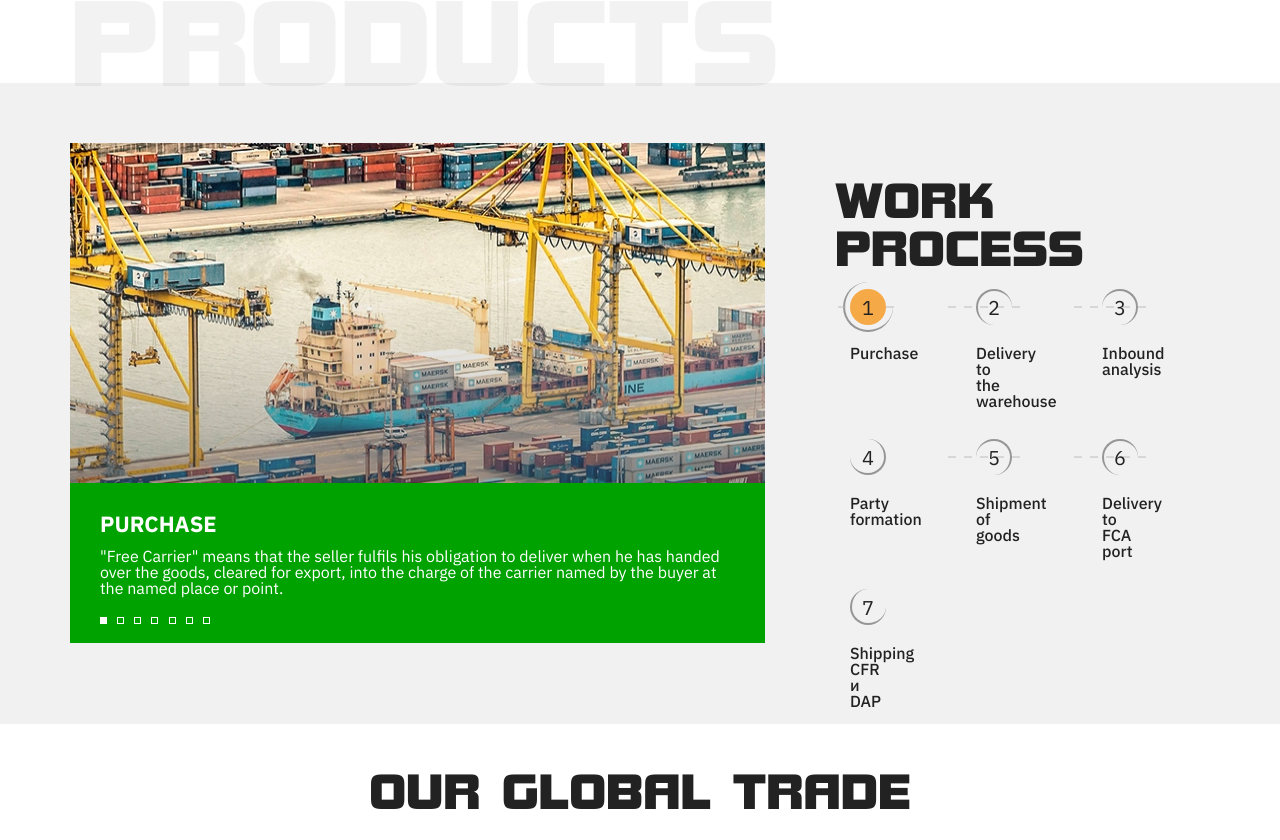
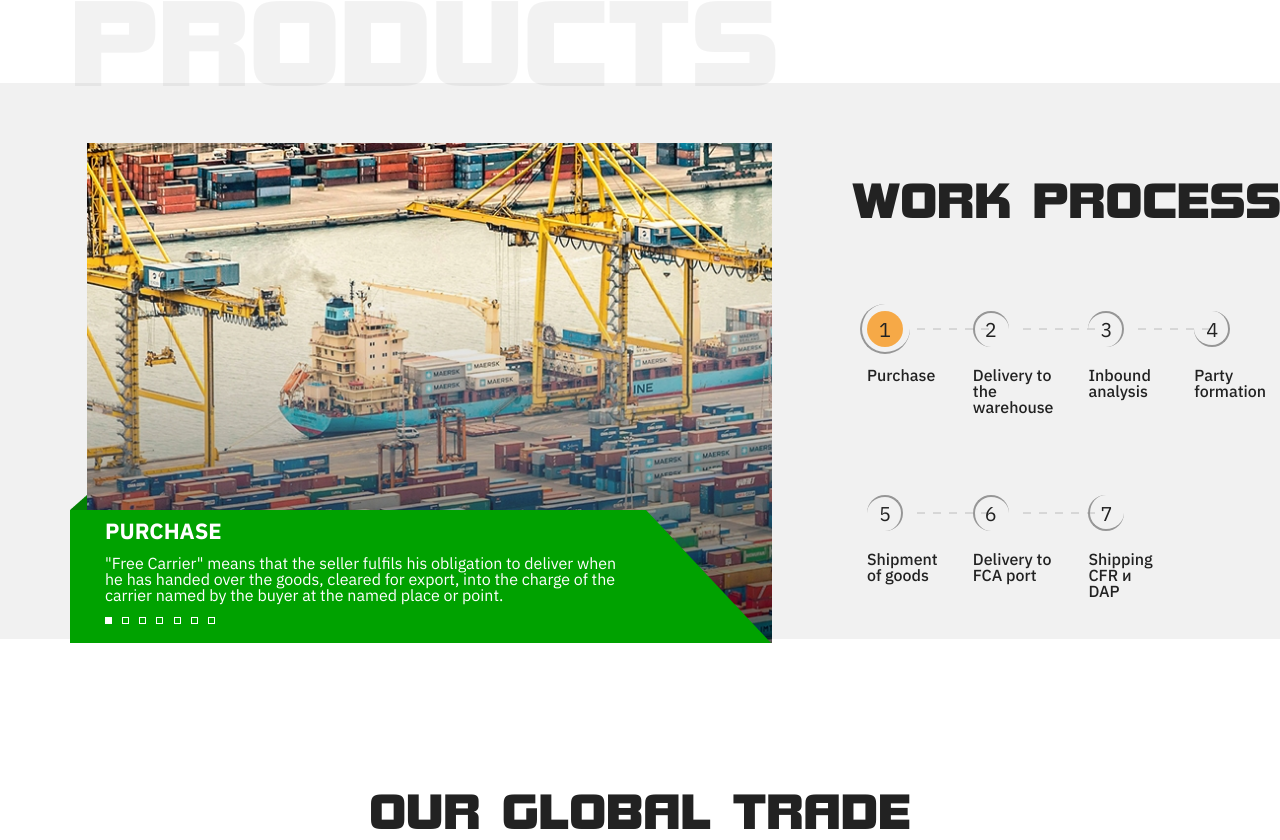
Before and after one commit to TkachAndrey/mobiOS, a website: page app/index.html in a window 1280 px wide. Shown: the part 1509-2349 px from the top of the page. Drawn offline with nearby package versions, Linux system fonts and the light colour scheme; files whose address does not match are found by name.

Commit message:
mobile slider

```diff
--- a/app/scss/_media.scss
+++ b/app/scss/_media.scss
@@ -243,6 +243,7 @@
   }
   .work{
     padding-bottom: 50px;
+    padding-top: 50px;
     &__process{
       display: none;
     }
@@ -266,6 +267,7 @@
       background-color: $greenList;
       padding: 13px;
       padding-bottom: 30px;
+      height: 148px;
       &::before{
         content: "";
       }
@@ -834,44 +836,9 @@
       }
     }
   }
-  // .work{
-  //   &__inner{
-  //     display: flex;
-  //     justify-content: space-between;
-  //   }
-  //   &__process{
-  //     display: block;
-  //   }
-  //   & .slider{
-  //     width: 512px;
-  //     & .slick-dots{
-  //       left: 30px;
-  //       bottom: 20px;
-  //     }
-  //   }
-  //   & .slick-track{
-  //       // width: 640px !important;
-  //       // transform: none !important;
-  //   }
-  //   & .slide__item{
-  //     height: 500px;
-  //     & img{
-  //       width: 100%;
-  //       height: 100%;
-  //     }
-  //   }
-  //   & .slide__description{
-  //     padding: 30px;
-  //     height: 160px;
-  //   }
-  //   & .slide__title{
-  //     font-size: 22px;
-  //   }
-  //   & .slide__text{
-  //     font-size: 16px;
-  //   }
-  // }
+
   .global{
+    padding-top: 150px;
     &__title{
       font-size: 48px;
       margin-bottom: 70px;
@@ -1172,15 +1139,85 @@
     &__process{
       padding-top: 35px;
       margin-left: 70px;
+      padding-bottom: 40px;
     }
     &__title{
       font-size: 48px;
+      margin-bottom: 70px;
     }
     &__steps{
+      & .slick-track{
+        & .slick-slide{
+          &.slick-current .work__steps-item .work__steps-digit{
+            background-color: $activeColor;
+          }
+          &.slick-current .work__steps-item .work__steps-circle{
+            width: 50px;
+            height: 50px;
+            margin-left: -7px;
+            margin-top: -7px;
+          }
+        }
+      }
       &-item{
+        outline: none;
+        position: relative;
         &::after{
-          // right: -20px;
-          // top: 5px;
+          content: url(../images/dotted-line.png);
+          position: absolute;
+          left: 50px;
+          top: 5px;
+        }
+        &_4{
+          &::after{
+            content: "";
+          }
+        }
+        &_7{
+          &::after{
+            content: "";
+          }
+        }
+      }
+      &-circle{
+        width: 36px;
+        height: 36px;
+        border: 2px solid $roundColor;
+        border-radius: 50%;
+        position: absolute;
+        top: 0;
+        left: 0;
+        right: 0;
+        bottom: 0;
+        background-color: transparent;
+        animation: spiner 1s linear infinite;
+        &_1{
+          border-top: 0;
+          border-right: 0;
+        }
+        &_2{
+          border-bottom: 0;
+          border-right: 0;
+        }
+        &_3{
+          border-bottom: 0;
+          border-left: 0;
+        }
+        &_4{
+          border-top: 0;
+          border-left: 0;
+        }
+        &_5{
+          border-bottom: 0;
+          border-left: 0;
+        }
+        &_6{
+          border-bottom: 0;
+          border-right: 0;
+        }
+        &_7{
+          border-top: 0;
+          border-right: 0;
         }
       }
       & .slick-track{
@@ -1188,122 +1225,82 @@
         &::before{
           display: none;
         }
-        // width: 640px !important;
-        // transform: none !important;
-        // display: grid;
-        grid-template-columns: 1fr 1fr 1fr;
-        // grid-template-rows: 1fr 1fr;
+        transform: none !important;
+        display: grid;
+        grid-template-columns: 1fr 1fr 1fr 1fr;
+        grid-row-gap: 65px;
         & .slick-slide{
-          // width: 135px !important;
-          padding: 15px;
-          // outline: none;
-          // cursor: pointer;
-          &:nth-of-type(1){
-            // grid-column: 1/2;
-            // grid-row: 1/2;
-          }
-          &:nth-of-type(2){
-            // grid-column: 2/3;
-            // grid-row: 1/2;
-          }
-          &:nth-of-type(3){
-            // grid-column: 3/4;
-            // grid-row: 1/2;
-          }
-          &:nth-of-type(4){
-            // grid-column: 4/5;
-            // grid-row: 1/2;
-          }
-          &:nth-of-type(5){
-            // grid-column: 1/2;
-            // grid-row: 2/3;
-          }
-          &:nth-of-type(6){
-            // grid-column: 2/3;
-            // grid-row: 2/3;
-          }
-          &:nth-of-type(7){
-            // grid-column: 3/4;
-            // grid-row: 2/3;
-          }
-          &.slick-current .work__steps-item .work__steps-digit{
-            // background-color: $activeColor;
-          }
-          &.slick-current .work__steps-item .work__steps-circle{
-            // width: 50px;
-            // height: 50px;
-            // margin-left: -7px;
-            // margin-top: -7px;
-          }
+          width: auto !important;
+          padding: 15px 20px 0 15px;
+          outline: none;
+          cursor: pointer;
           &:hover{
-            // transform: scale(1.1);
+            transform: scale(1.1);
             & .work__steps-item .work__steps-digit{
-              // background-color: $activeColor;
+              background-color: $activeColor;
             }
             &:hover .work__steps-item .work__steps-circle{
-              // width: 50px;
-              // height: 50px;
-              // margin-left: -7px;
-              // margin-top: -7px;
+              width: 50px;
+              height: 50px;
+              margin-left: -7px;
+              margin-top: -7px;
             }
           }
         }
       }
       &-digit{
-        // display: inline-block;
-        // width: 36px;
-        // height: 36px;
-        // text-decoration: none;
-        // text-align: center;
-        // font-size: 20px;
-        // font-weight: 400;
-        // line-height: 38px;
-        // color: $mainColor;
-        // margin-bottom: 20px;
-        // position: relative;
-        // z-index: 5;
-        // border: none;
-        // border-radius: 50%;
-        // outline: none;
-        // background-color: transparent;
+        display: inline-block;
+        width: 36px;
+        height: 36px;
+        text-decoration: none;
+        text-align: center;
+        font-size: 20px;
+        font-weight: 400;
+        line-height: 38px;
+        color: $mainColor;
+        margin-bottom: 20px;
+        position: relative;
+        z-index: 5;
+        border: none;
+        border-radius: 50%;
+        outline: none;
+        background-color: transparent;
       }
       &-text{
-        // color: $mainColor;
-        // font-family: $baseFontFamily;
-        // font-weight: 500;
-        // line-height: 16px;
+        color: $mainColor;
+        font-family: $baseFontFamily;
+        font-weight: 500;
+        line-height: 16px;
       }
     }
 
     & .slider{
-      // width: 100%;
-      width: 695px;
-      // margin-bottom: 0;
-      // z-index: 1;
+      width: 712px;
+      margin-bottom: -40px;
+      & .slick-slide{
+        width: auto !important;
+      }
       & .slick-dots{
-        // left: 15px;
+        left: 35px;
       }
     }
+
     & .slide__item{
-      // padding-left: 0;
-      // z-index: 3;
-      // height: 350px;
+      position: relative;
+      padding-left: 17px;
+      padding-left: 17px;
     }
     & .slide__description{
-      // background-color: $greenList;
-      // padding: 13px;
-      // padding-bottom: 30px;
+      background-color: transparent;
+      bottom: -2px;
+      padding: 35px 144px 35px 35px;
       &::before{
-        // content: "";
+        content: url(../images/panel-bg.png);
+        position: absolute;
+        bottom: 0;
+        left: 0;
+        z-index: -1;
       }
-    }
-    & .slide__title{
-      // font-size: 14px;
-    }
-    & .slide__text{
-      // font-size: 12px;
-      // line-height: 16px;
-      // font-weight: 400;
     }
   }
   .countries{
--- a/app/scss/_work.scss
+++ b/app/scss/_work.scss
@@ -1,10 +1,5 @@
 .work{
-  // padding-top: 60px;
   background-color: $bgGrey;
-  &__inner{
-    // display: flex;
-    // justify-content: space-between;
-  }
   &__demo{
     & .slick-dots{
       display: flex;
@@ -29,175 +24,16 @@
       cursor: pointer;
     }
   }
-  &__process{
-    // padding-top: 35px;
-    // margin-left: 70px;
-  }
   &__title{
     color: $mainColor;
     font-family: "A_Concepto";
-    // font-size: 48px;
     font-weight: 400;
     text-transform: uppercase;
   }
-  &__steps{
-    &-item{
-      outline: none;
-      position: relative;
-      &::after{
-        content: url(../images/dotted-line.png);
-        position: absolute;
-        right: -20px;
-        top: 5px;
-      }
-      &_4{
-        &::after{
-          content: "";
-        }
-      }
-      &_7{
-        &::after{
-          content: "";
-        }
-      }
-    }
-    & .slick-track{
-      // width: 640px !important;
-      // transform: none !important;
-      display: grid;
-      // grid-template-columns: 1fr 1fr 1fr 1fr;
-      // grid-template-rows: 1fr 1fr;
-      & .slick-slide{
-        // width: 135px !important;
-        // padding: 15px;
-        outline: none;
-        cursor: pointer;
-        &:nth-of-type(1){
-          // grid-column: 1/2;
-          // grid-row: 1/2;
-        }
-        &:nth-of-type(2){
-          // grid-column: 2/3;
-          // grid-row: 1/2;
-        }
-        &:nth-of-type(3){
-          // grid-column: 3/4;
-          // grid-row: 1/2;
-        }
-        &:nth-of-type(4){
-          // grid-column: 4/5;
-          // grid-row: 1/2;
-        }
-        &:nth-of-type(5){
-          // grid-column: 1/2;
-          // grid-row: 2/3;
-        }
-        &:nth-of-type(6){
-          // grid-column: 2/3;
-          // grid-row: 2/3;
-        }
-        &:nth-of-type(7){
-          // grid-column: 3/4;
-          // grid-row: 2/3;
-        }
-        &.slick-current .work__steps-item .work__steps-digit{
-          background-color: $activeColor;
-        }
-        &.slick-current .work__steps-item .work__steps-circle{
-          width: 50px;
-          height: 50px;
-          margin-left: -7px;
-          margin-top: -7px;
-        }
-        &:hover{
-          transform: scale(1.1);
-          & .work__steps-item .work__steps-digit{
-            background-color: $activeColor;
-          }
-          &:hover .work__steps-item .work__steps-circle{
-            width: 50px;
-            height: 50px;
-            margin-left: -7px;
-            margin-top: -7px;
-          }
-        }
-      }
-    }
-    &-digit{
-      display: inline-block;
-      width: 36px;
-      height: 36px;
-      text-decoration: none;
-      text-align: center;
-      font-size: 20px;
-      font-weight: 400;
-      line-height: 38px;
-      color: $mainColor;
-      margin-bottom: 20px;
-      position: relative;
-      z-index: 5;
-      border: none;
-      border-radius: 50%;
-      outline: none;
-      background-color: transparent;
-    }
-    &-text{
-      color: $mainColor;
-      font-family: $baseFontFamily;
-      font-weight: 500;
-      line-height: 16px;
-    }
-    &-circle{
-      width: 36px;
-      height: 36px;
-      border: 2px solid $roundColor;
-      border-radius: 50%;
-      position: absolute;
-      top: 0;
-      left: 0;
-      right: 0;
-      bottom: 0;
-      background-color: transparent;
-      animation: spiner 1s linear infinite;
-      &_1{
-        border-top: 0;
-        border-right: 0;
-      }
-      &_2{
-        border-bottom: 0;
-        border-right: 0;
-      }
-      &_3{
-        border-bottom: 0;
-        border-left: 0;
-      }
-      &_4{
-        border-top: 0;
-        border-left: 0;
-      }
-      &_5{
-        border-bottom: 0;
-        border-left: 0;
-      }
-      &_6{
-        border-bottom: 0;
-        border-right: 0;
-      }
-      &_7{
-        border-top: 0;
-        border-right: 0;
-      }
-    }
-  }
-}
-.slider{
-  margin-bottom: -40px;
-  width: 712px;
 }
 .slide{
   &__item{
     position: relative;
-    padding-left: 17px;
   }
   & img{
     display: inline-block;
@@ -207,21 +43,10 @@
   &__description{
     color: $white;
     font-family: $baseFontFamily;
-    height: 148px;
-    padding: 35px 144px 35px 35px;
     position: absolute;
     left: 0;
     bottom: 0;
     z-index: 1;
-    &::before{
-      content: url(../images/panel-bg.png);
-      position: absolute;
-      width: 701px;
-      height: 148px;
-      bottom: 0;
-      left: 0;
-      z-index: -1;
-    }
   }
   &__title{
     font-size: 20px;
```
Also changed, not shown: app/css/style.min.css.
